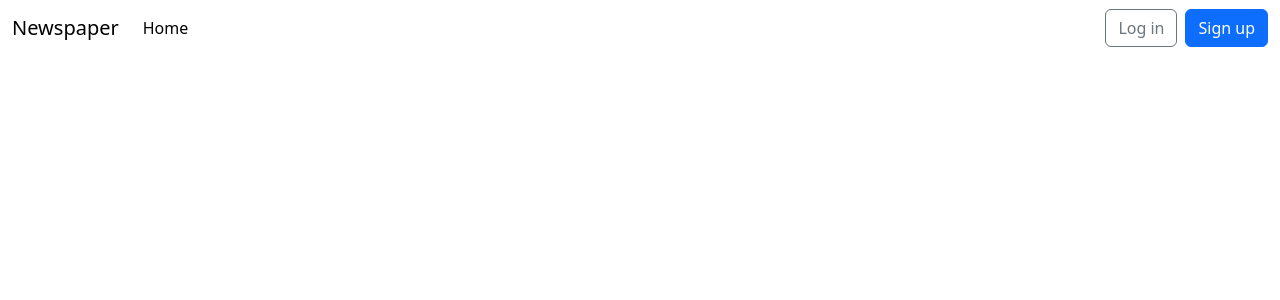
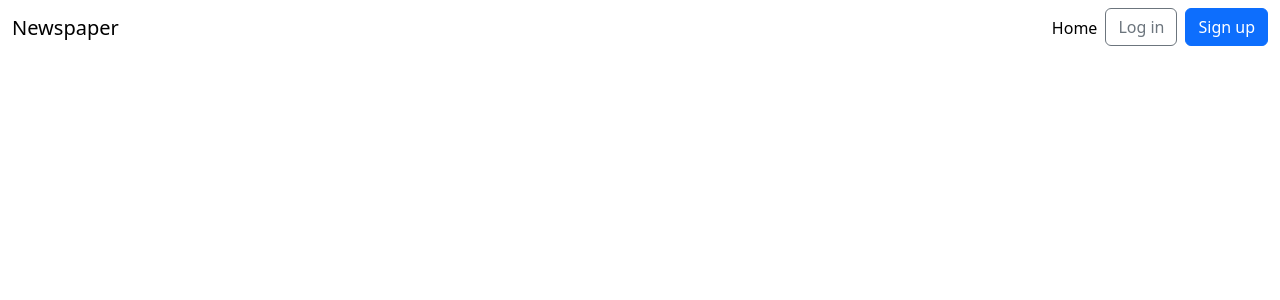
Before and after one commit to ModarYaghi/django-newspaper, a Django app: page /articles/ in a window 1280 px wide. Shown: the top 300 px of the page. Run offline with Django 5.2, Linux system fonts and the light colour scheme; data that the repository does not hold is empty.

Commit message:
Project templates: restructuring base template

```diff
--- a/templates/base.html
+++ b/templates/base.html
@@ -16,18 +16,18 @@
         <button class="navbar-toggler" type="button" data-bs-toggle="collapse" data-bs-target="#navbarSupportedContent" aria-controls="navbarSupportedContent" aria-expanded="false" aria-label="Toggle navigation">
           <span class="navbar-toggler-icon"></span>
         </button>
-        <div class="collaps navbar-collapse" id="navbarSupportedContent">
-          <ul class="navbar-nav me-auto mb-2 mb-lg-0">
+        <div class="collapse navbar-collapse" id="navbarSupportedContent">
+
+          <ul class="navbar-nav ms-auto mb-2 mb-lg-0">
             <li class="nav-item">
               <a class="nav-link active" aria-current="page" href="#">Home</a>
             </li>
-              {% if user.is_authenticated %}
-            <li><a href="{% url 'article_new' %}" class="nav-link px-2 link-dark">+ New</a></li>
-          </ul>
-          <div class="mr-auto">
-            <ul class="navbar-nav">
+            {% if user.is_authenticated %}
+              <li class="nav-item">
+                <a class="nav-link" href="{% url 'article_new' %}">+ New</a>
+              </li>
               <li class="nav-item dropdown">
-                <a class="nav-link dropdown-toggle" href="#" role="button" data-bs-toggle="dropdown" aria-expanded="false">
+                <a class="nav-link dropdown-toggle" href="#" data-bs-toggle="dropdown">
                   {{ user.username }}
                 </a>
                 <ul class="dropdown-menu dropdown-menu-end">
@@ -38,23 +38,22 @@
                     <hr class="dropdown-divider">
                   </li>
                   <li>
-                    <form method="post" action"{% url 'logout' %}" style="display:inline;">
+                    <form method="post" action="{% url 'logout' %}" style="display:inline;">
                       {% csrf_token %}
-                      <button type="submit" class="btn btn-link nav-link" style="display:inline; cursor:pointer;">Logout</button>
+                      <button type="submit" class="btn btn-link nav-link">Logout</button>
                     </form>
                   </li>
                 </ul>
               </li>
-                {% else %}
-            </ul>
-          </div>
-          <div class="mr-auto">
-            <form class="form d-flex">
-              <a href="{% url 'login' %}" class="btn btn-outline-secondary">Log in</a>
-              <a href="{% url 'signup' %}" class="btn btn-primary ms-2">Sign up</a>
-            </form>
-          </div>
+            {% else %}
+              <li class="nav-item">
+                <a class="btn btn-outline-secondary" href="{% url 'login' %}">Log in</a>
+              </li>
+              <li class="nav-item">
+                <a class="btn btn-primary ms-2" href="{% url 'signup' %}">Sign up</a>
+              </li>
             {% endif %}
+          </ul>
         </div>
       </div>
     </nav>
```
